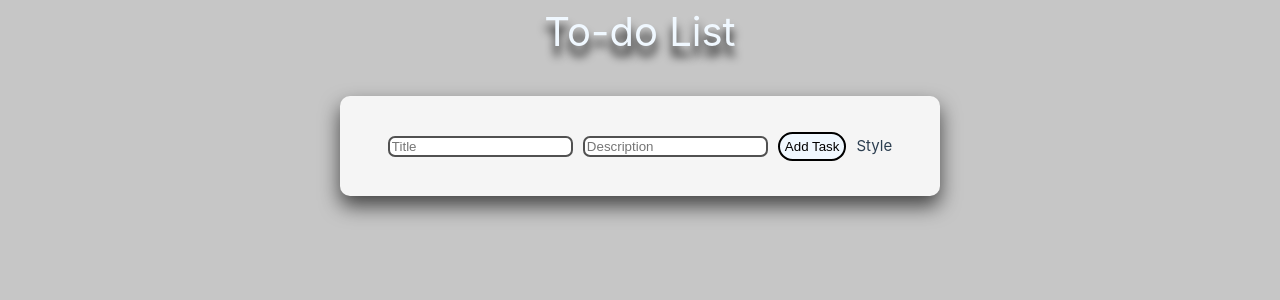
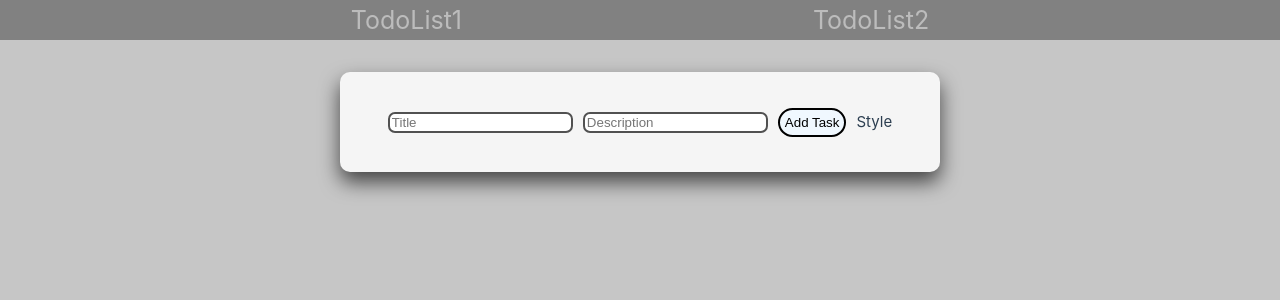
Before and after one commit to vmtuan12/todo, a Vue app: page / in a window 1280 px wide. Shown: the top 300 px of the page. Built offline with nearby package versions, Linux system fonts and the light colour scheme.

Commit message:
[draft] add multi page

```diff
--- a/src/App.vue
+++ b/src/App.vue
@@ -1,26 +1,58 @@
-<script setup>
+<script>
 import TodoList from './components/Todo/TodoList.vue';
+import TodoList2 from './components/Todo/TodoList2.vue';
 
+const routes = {
+    '/': TodoList,
+    '/todo2': TodoList2
+}
 
+export default {
+  data() {
+    return {
+      currentPath: window.location.hash
+    }
+  },
+  computed: {
+        currentView() {
+            return routes[this.currentPath.slice(1) || '/'] || NotFound
+        }
+    },
+    mounted() {
+        window.addEventListener('hashchange', () => {
+		    this.currentPath = window.location.hash
+		})
+    }
+}
 </script>
 
 <template>
-    <div class="title">To-do List</div>
-    <TodoList/>
+    <div class="navbar">
+        <a href="#/">TodoList1</a>
+        <a href="#/todo2">TodoList2</a>
+    </div>
+    <component :is="currentView" />
 </template>
 
 <style scoped>
-    .title {
-        color: aliceblue;
+    .navbar {
+        background-color: rgb(63, 63, 63);
+        opacity: 0.5;
         display: flex;
-        justify-content: center;
-        font-size: 40px;
-        text-shadow: 0 10px 10px black;
-        transition: font-size 2s;
-        width: fit-content;
-        margin: auto;
+        justify-content: space-evenly;
+        align-items: center;
+
     }
-    .title:hover {
-        font-size: 60px;
+
+    a {
+        color: rgb(180, 180, 180);
+        font-size: 25px;
+        text-decoration: none;
+        transition: font-size 0.25s;
+    }
+
+    a:hover {
+        color: rgb(255, 255, 255);
+        font-size: 27px;
     }
 </style>
```
